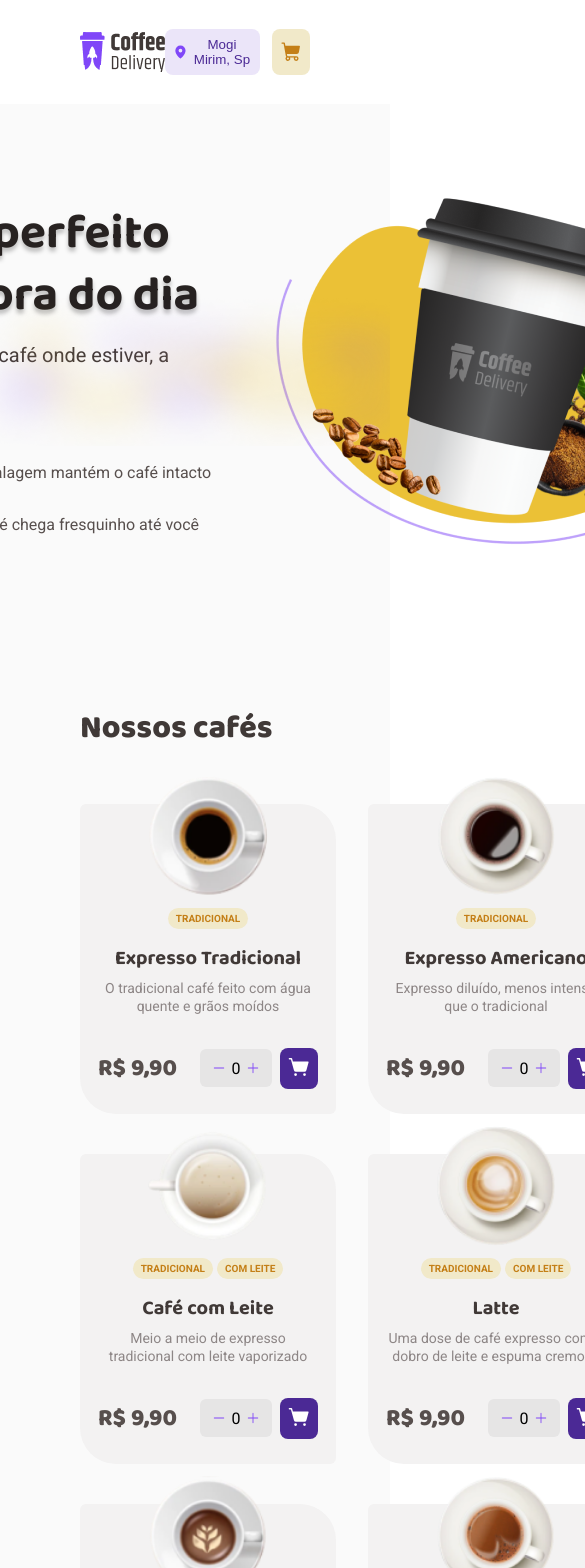
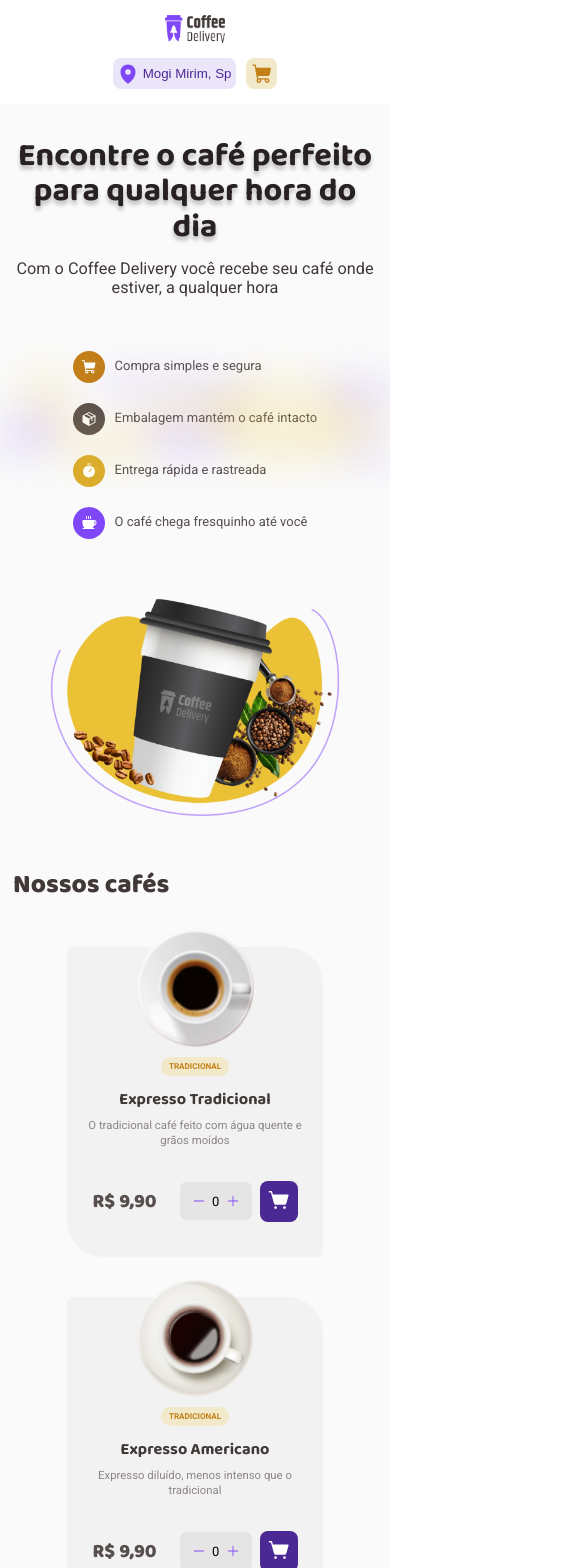
Before and after one commit to demisrusso9/coffe-delivery, a React (Vite) app: page / in a window 390 px wide. Shown: the top 1568 px of the page, 585 px wide, since content can reach past the window. Built offline with nearby package versions, Linux system fonts and the light colour scheme.

Commit message:
add responsive home, checkout and success

```diff
--- a/src/components/Header/styles.ts
+++ b/src/components/Header/styles.ts
@@ -69,4 +69,17 @@ export const HeaderContainer = styled.header`
       }
     }
   }
+
+  @media (max-width: 440px) {
+    flex-direction: column;
+    justify-content: space-evenly;
+
+    img {
+      max-width: 60px;
+    }
+
+    button {
+      padding: 0.35em;
+    }
+  }
 `
--- a/src/pages/Checkout/styles.ts
+++ b/src/pages/Checkout/styles.ts
@@ -20,6 +20,10 @@ export const TitleBase = styled.div`
 export const CardBase = styled.div`
   padding: 2.5rem;
   background: ${props => props.theme['base-card']};
+
+  @media (max-width: 1240px) {
+    padding: 1.5rem;
+  }
 `
 
 // Components
@@ -32,6 +36,15 @@ export const OrderContainer = styled.div`
   section h2 {
     margin-bottom: 15px;
     font: bold 1.125rem/1 'Baloo 2', sans-serif;
+  }
+
+  @media (max-width: 1240px) {
+    display: flex;
+    flex-direction: column;
+  }
+
+  @media (max-width: 620px) {
+    margin-top: 120px;
   }
 `
 
@@ -94,8 +107,20 @@ export const AddressBlock = styled.div`
     top: 13px;
     right: 12px;
 
-    font: 400 italic .75rem/1.3 'Roboto', sans-serif;
+    font: 400 italic 0.75rem/1.3 'Roboto', sans-serif;
     color: ${props => props.theme['base-label']};
+  }
+
+  @media (max-width: 1240px) {
+    input[type='text'] {
+      width: 100%;
+    }
+
+    span {
+      display: none;
+    }
+
+    flex-direction: column;
   }
 `
 
@@ -146,6 +171,10 @@ export const PaymentCard = styled.div`
   .active {
     background: ${props => props.theme['purple-light']};
     border: 1px solid ${props => props.theme['purple']};
+  }
+
+  @media (max-width: 1240px) {
+    flex-direction: column;
   }
 `
 
@@ -211,6 +240,25 @@ export const CartItens = styled.section`
 
       span {
         font: bold 1rem/1.3 'Roboto', sans-serif;
+      }
+    }
+  }
+
+  @media (max-width: 1240px) {
+    > div {
+      flex-direction: column;
+      align-items: center;
+
+      > div p {
+        text-align: center;
+      }
+
+      img {
+        margin-right: 0;
+      }
+
+      p {
+        margin-left: 0;
       }
     }
   }
--- a/src/pages/Home/styles.ts
+++ b/src/pages/Home/styles.ts
@@ -6,7 +6,6 @@ export const LandingSection = styled.section`
   justify-content: center;
   margin-bottom: 4rem;
   height: 544px;
-  margin-top: 20px;
   gap: 56px;
 
   > div {
@@ -32,6 +31,38 @@ export const LandingSection = styled.section`
   .landing {
     max-width: 100%;
     height: auto;
+  }
+
+  @media (max-width: 1240px) {
+    flex-direction: column;
+
+    > div {
+      display: flex;
+      flex-direction: column;
+      align-items: center;
+      padding-top: 10rem;
+
+      h1 {
+        line-height: 1.1;
+        text-align: center;
+      }
+      p {
+        text-align: center;
+      }
+    }
+
+    .landing {
+      max-width: 300px;
+      max-height: 300px;
+    }
+  }
+
+  @media (max-width: 620px) {
+    margin-top: 130px;
+
+    h1 {
+      font-size: 2.5rem !important;
+    }
   }
 `
 
@@ -78,6 +109,11 @@ export const Items = styled.div`
       background: ${props => props.theme['purple']};
     }
   }
+
+  @media (max-width: 620px) {
+    display: flex;
+    flex-direction: column;
+  }
 `
 
 export const OurCoffeeSection = styled.section`
@@ -94,8 +130,15 @@ export const OurCoffeeSection = styled.section`
 
   > div {
     display: grid;
-    grid-template-columns: repeat(4, 1fr);
+    grid-template-columns: repeat(auto-fill, 252px);
     gap: 40px 32px;
-    width: 1120px;
+    justify-items: center;
+  }
+
+  @media (max-width: 620px) {
+    > div {
+      grid-template-columns: 1fr;
+      justify-items: center;
+    }
   }
 `
--- a/src/pages/OrderCompleted/styles.ts
+++ b/src/pages/OrderCompleted/styles.ts
@@ -36,6 +36,17 @@ export const OrderCompletedContainer = styled.div`
     max-width: 492px;
     max-height: 293px;
   }
+
+  @media (max-width: 1240px) {
+    section {
+      flex-direction: column;
+    }
+
+    img {
+      max-width: 100%;
+      max-height: 100%;
+    }
+  }
 `
 
 export const OrderInfo = styled.div`
@@ -55,6 +66,10 @@ export const OrderInfo = styled.div`
 
   background-origin: border-box;
   background-clip: padding-box, border-box;
+
+  @media (max-width: 1240px) {
+    padding: 20px;
+  }
 `
 
 export const AddressLocation = styled.div`
--- a/src/pages/layout/DefaultLayout/styles.ts
+++ b/src/pages/layout/DefaultLayout/styles.ts
@@ -11,4 +11,10 @@ export const LayoutContainer = styled.div`
   margin: 0 auto;
   padding: 5rem;
   background: ${props => props.theme.background};
+
+
+  @media (max-width: 620px) {
+    padding: 1rem;
+    gap: 10rem;
+  }
 `
--- a/src/styles/global.ts
+++ b/src/styles/global.ts
@@ -6,4 +6,18 @@ export const GlobalStyle = createGlobalStyle`
     padding: 0;
     box-sizing: border-box;
   }
+
+  html {
+    @media (max-width: 1080px) {
+      font-size: 93.75%;
+    }
+
+    @media (max-width: 720px) {
+      font-size: 87.5%;
+    }
+
+    @media (max-width: 480px) {
+      font-size: 81.25%;
+    }
+  }
 `
```
